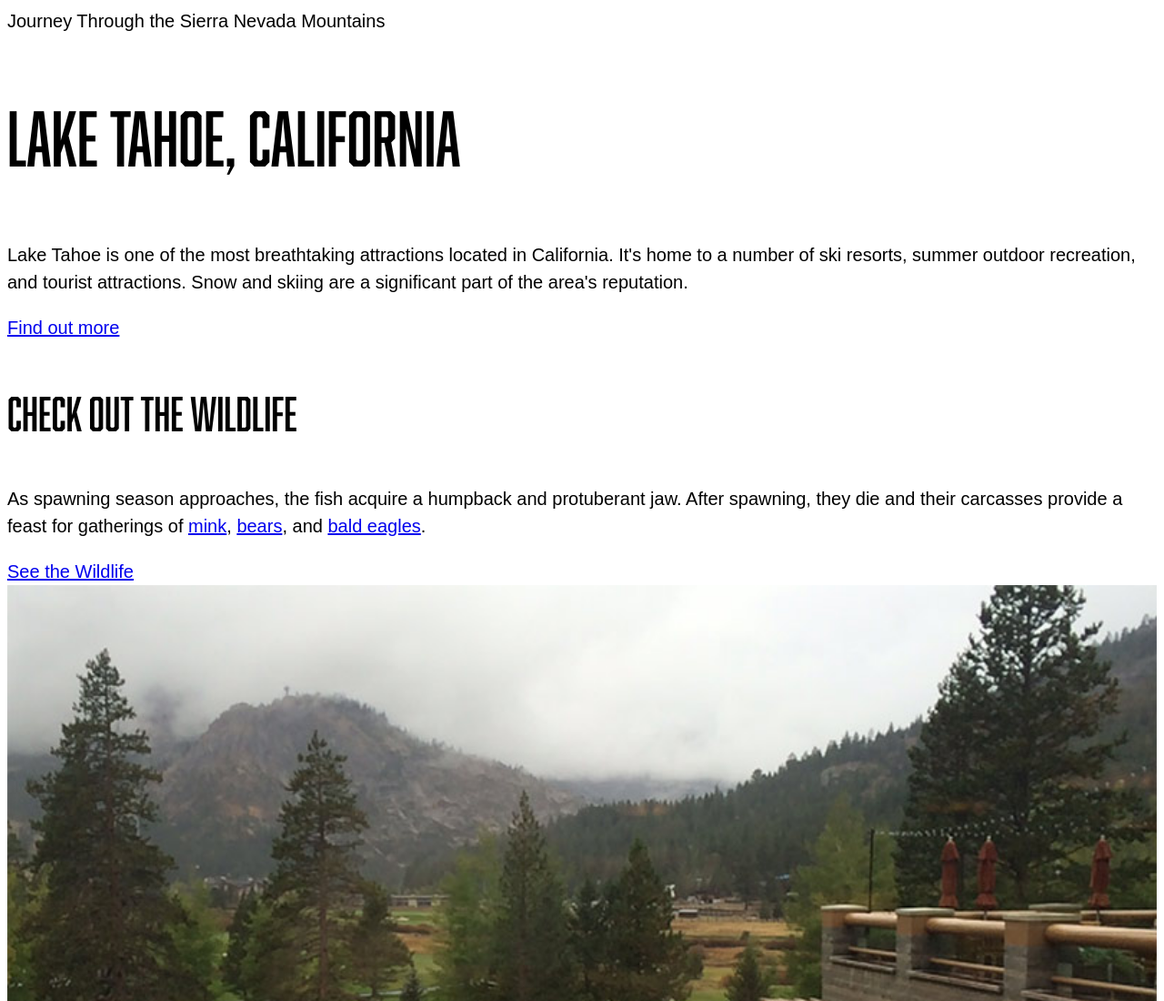
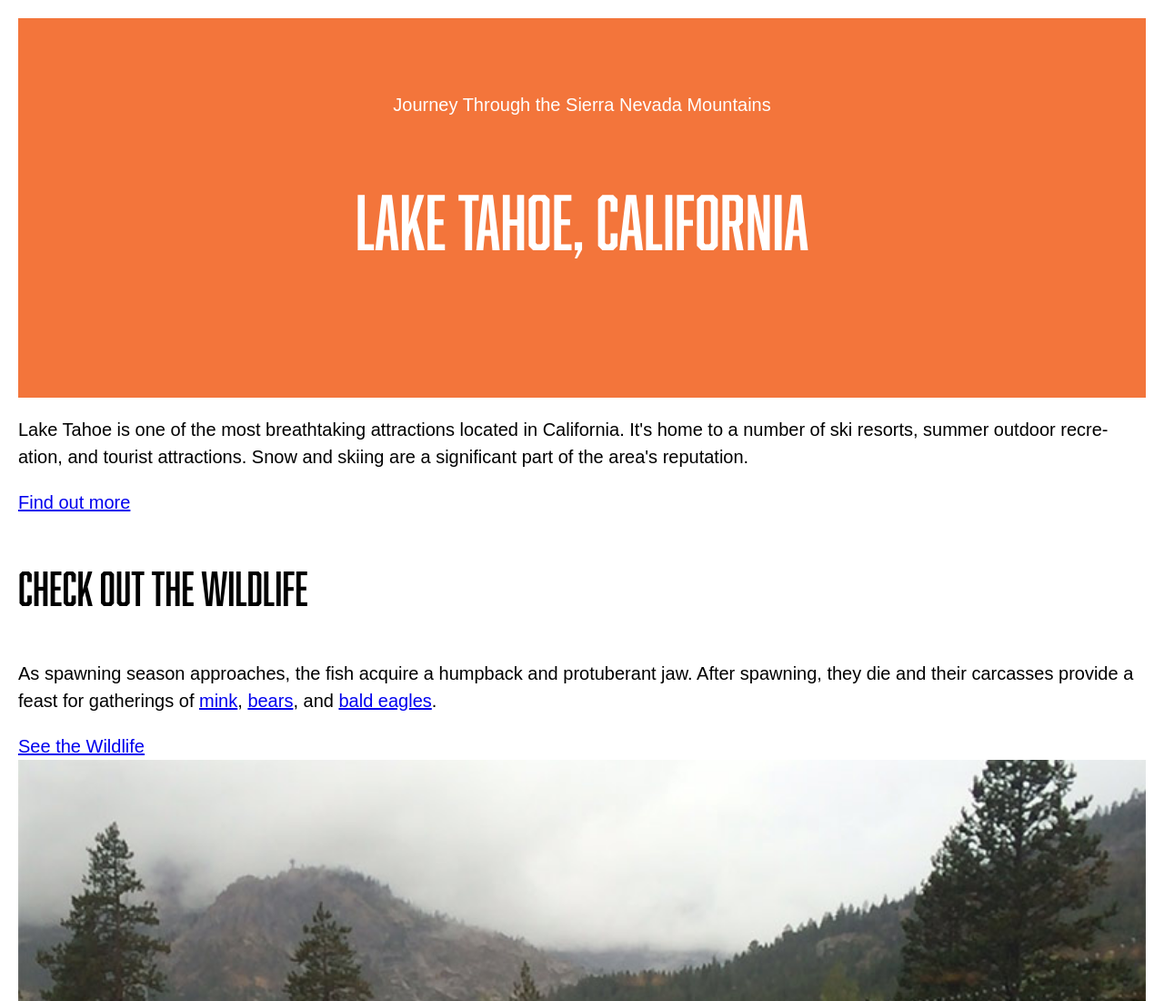
Before and after one commit to MustafaAhsanKhan/Team-Treehouse, a plain HTML site: page Web-Design/CSS/CSS-Design/index.html in a window 1280 px wide. Shown: the top 1100 px of the page at 91% size. Drawn offline with Linux system fonts and the light colour scheme; a web font is replaced by a local one.

Commit message:
laptop sync

```diff
--- a/Web-Design/CSS/CSS-Design/css/style.css
+++ b/Web-Design/CSS/CSS-Design/css/style.css
@@ -18,6 +18,7 @@
   font-weight: 400;
   font-style: normal;
   line-height: 1.5;
+  margin: 1rem;
 }
 
 h1, h2 {
@@ -27,6 +28,7 @@
 
 h1 {
   font-size: 4rem;
+  text-shadow: 10px 20px 10px rbga(0,10,30,0.5);
 }
 
 h2 {
@@ -44,5 +46,17 @@
 
 /* Main Styles --------------------- */
 
+header {
+  padding: 10vh 1rem;
+  background-color: #f3753b;
+  color: white;
+}
+header, footer {
+  text-align: center;
+}
+
+main {
+  hyphens: auto;
+}
 
 /* Media Queries ------------------- */
```
